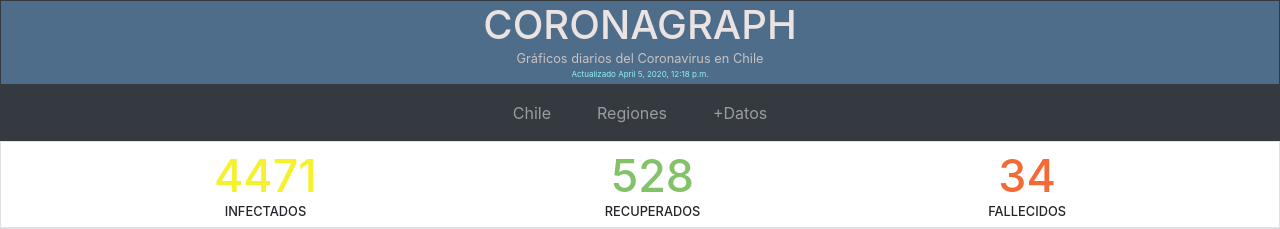
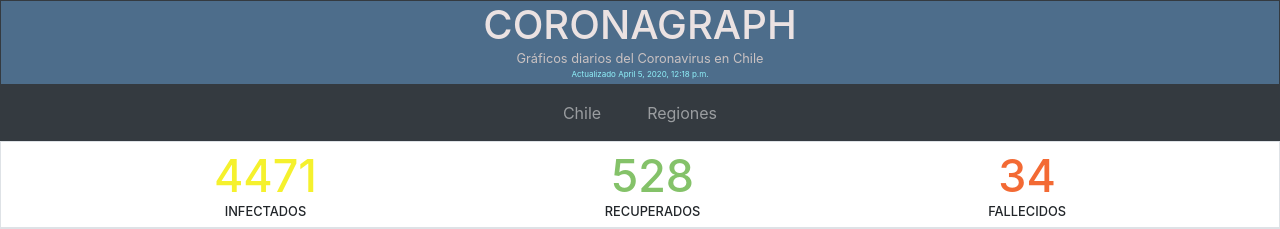
Before and after one commit to showiz/coronagraph, a Django app: page / in a window 1280 px wide. Shown: the top 229 px of the page. Run offline with Django 3.2, Linux system fonts and the light colour scheme; data comes from the database, SQL or seed files in the repository; both versions use the stored data as it was after the commit; some libraries are stand-ins or nearby versions.

Commit message:
Update 05/04/2020

```diff
--- a/core/templates/core/base.html
+++ b/core/templates/core/base.html
@@ -47,11 +47,6 @@
                     <li class="nav-item col-lg-auto">
                         <a class="nav-link" href="{% url 'regiones' %}">Regiones</a>
                     </li>
-                    <li class="nav-item col-lg-auto">
-                        {% for li in links %}
-                        <a class="nav-link" href="{{li.name}}">+Datos</a>
-                        {% endfor %}
-                    </li>
                 </ul>
             </div>
         </div>
```
Also changed, not shown: db.sqlite3, 1 other file.
